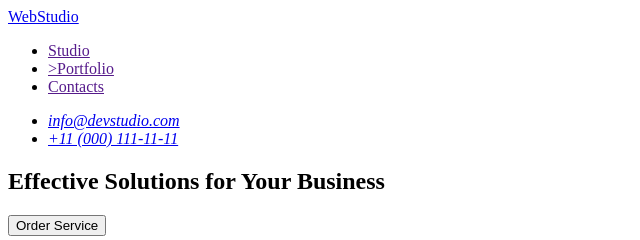
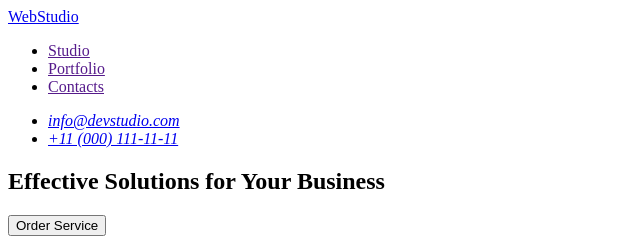
Before and after one commit to Freox1/goit-markup-hw-01, a plain HTML site: page index.html in a window 1280 px wide. Shown: the top 240 px of the page, 0-640 px from the left. Drawn offline with Linux system fonts and the light colour scheme.

Commit message:
CHYBA PYKNIE
WKONCU

```diff
--- a/index.html
+++ b/index.html
@@ -11,7 +11,7 @@
                 <a href="./index.html">WebStudio</a>
                 <ul>
                     <li><a href="">Studio</a></li>
-                    <li><a href="">>Portfolio</a></li>
+                    <li><a href="">Portfolio</a></li>
                     <li><a href="">Contacts</a></li>
                 </ul>
             </nav>
```
